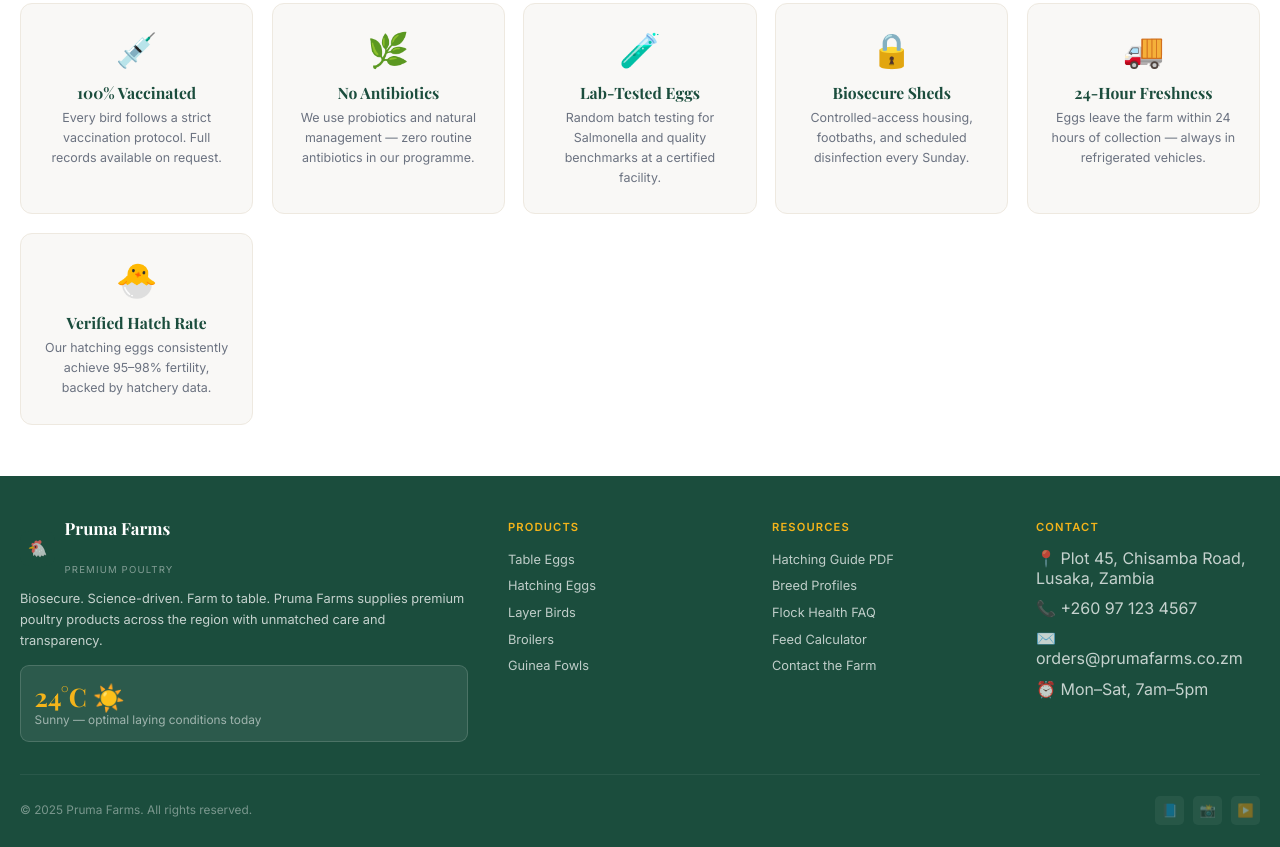
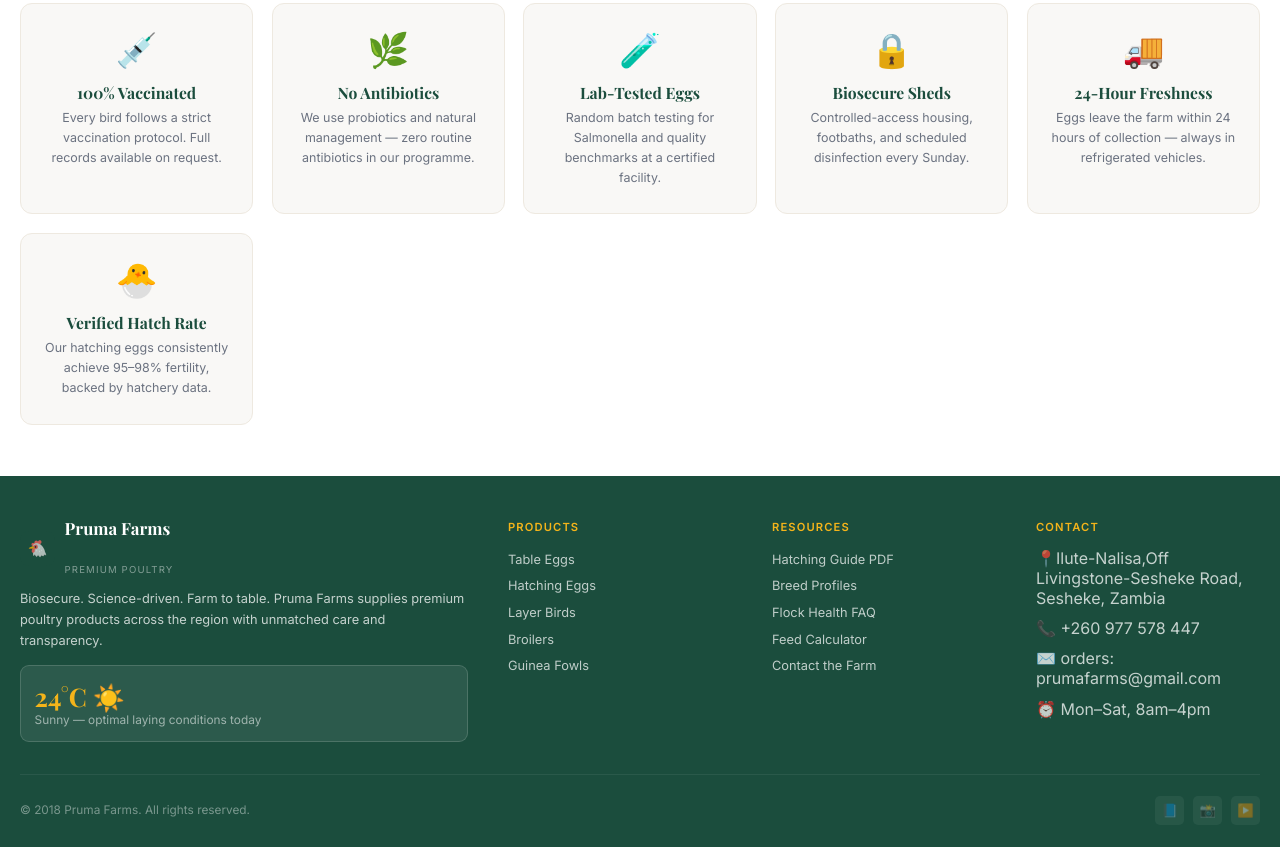
Before and after one commit to Muchangamadichi/Pruma-farms-Zambia-, a plain HTML site: page index.html in a window 1280 px wide. Shown: the part 4251-5098 px from the top of the page. Drawn offline with nearby package versions, Linux system fonts and the light colour scheme.

Commit message:
Update pruma farms.html

```diff
--- a/index.html
+++ b/index.html
@@ -588,15 +588,15 @@ footer{background:var(--green);color:rgba(255,255,255,.75);padding:2.75rem 1.25r
     <div>
       <div class="ft-lbl">Contact</div>
       <ul class="ft-links" style="gap:.65rem">
-        <li>📍 Plot 45, Chisamba Road, Lusaka, Zambia</li>
-        <li>📞 +260 97 123 4567</li>
-        <li>✉️ orders@prumafarms.co.zm</li>
-        <li>⏰ Mon–Sat, 7am–5pm</li>
+        <li>📍Ilute-Nalisa,Off Livingstone-Sesheke Road, Sesheke, Zambia</li>
+        <li>📞 +260 977 578 447</li>
+        <li>✉️ orders: prumafarms@gmail.com</li>
+        <li>⏰ Mon–Sat, 8am–4pm</li>
       </ul>
     </div>
   </div>
   <div class="ft-bot">
-    <p>© 2025 Pruma Farms. All rights reserved.</p>
+    <p>© 2018 Pruma Farms. All rights reserved.</p>
     <div class="ft-soc"><a href="#">📘</a><a href="#">📸</a><a href="#">▶️</a></div>
   </div>
 </footer>
```
